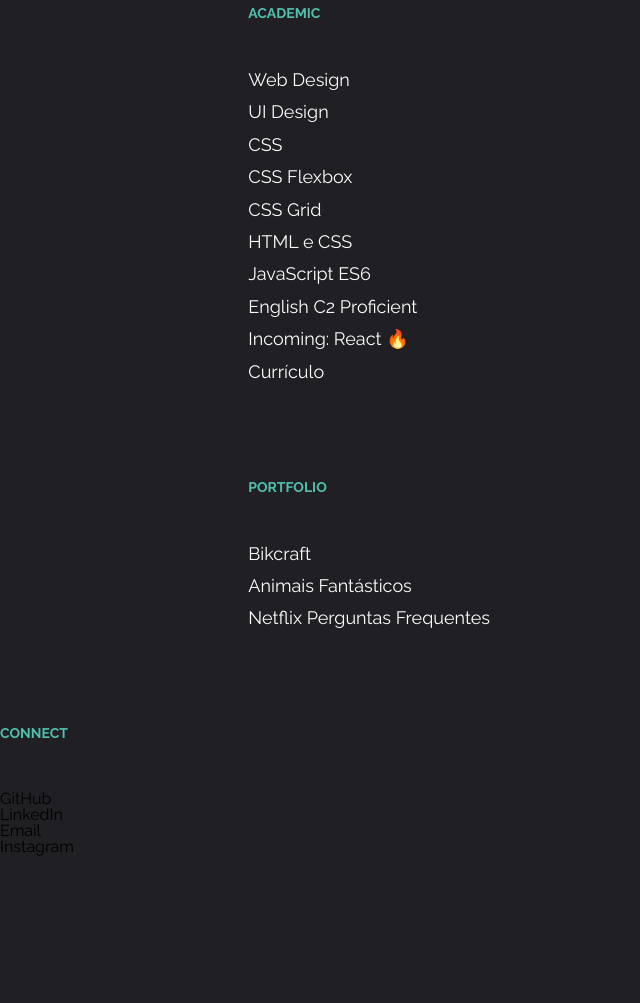
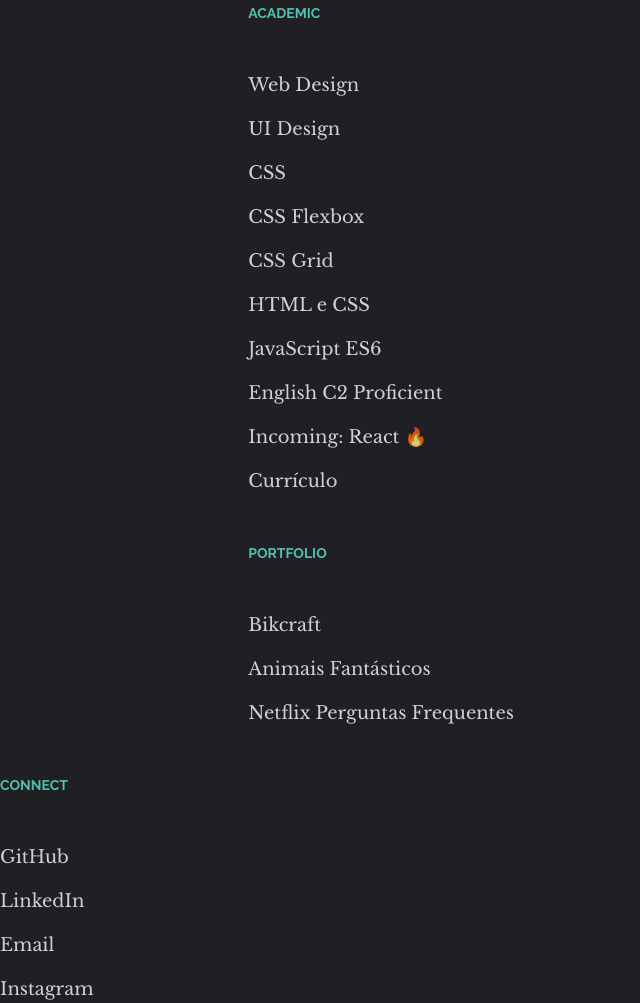
Before and after one commit to joabeduarte/me, a plain HTML site: page index.html in a window 1280 px wide. Shown: the part 413-1416 px from the top of the page, without its empty margins (0-640 px from the left). Before the commit the page ends 1269 px from the top, so only its background shows below. Drawn offline with nearby package versions, Linux system fonts and the light colour scheme.

Commit message:
ul geral done

```diff
--- a/css/style.css
+++ b/css/style.css
@@ -174,10 +174,19 @@ body {
   padding-bottom: 3rem;
 }
 .ul {
-  display: flex;
-  flex-direction: column;
-  gap: 0.9rem;
+  display: grid;
+  gap: 1rem;
   font-size: 1.125rem;
+  font-family: "Libre Baskerville", serif;
+  font-weight: 400;
+  line-height: 28px;
+  color: #fdfcfe;
+}
+.ul li a {
+  opacity: 0.8;
+}
+.ul a:hover {
+  opacity: 1;
 }
 /* header */
 
@@ -270,7 +279,6 @@ body {
 /* portfolio */
 
 .portfolio {
-
   padding-bottom: 3rem;
   color: #fdfcfe;
 }
--- a/index.html
+++ b/index.html
@@ -34,7 +34,7 @@
 
     <section class="academic" id="academic">
       <h1 class="t2">Academic</h1>
-      <ul class="academic ul">
+      <ul class="ul">
         <li><a href="">Web Design</a></li>
         <li><a href="">UI Design</a></li>
         <li><a href="">CSS</a></li>
@@ -50,7 +50,7 @@
 
     <section class="portfolio" id="portfolio">
       <h1 class="t2">Portfolio</h1>
-      <ul class="portfolio ul">
+      <ul class="ul">
         <li><a href="">Bikcraft</a></li>
         <li><a href="">Animais Fantásticos</a></li>
         <li><a href="">Netflix Perguntas Frequentes</a></li>
@@ -59,9 +59,9 @@
 
   </main>
 
-  <footer>
+  <footer class="footer">
     <h1 class="t2">Connect</h1>
-    <ul>
+    <ul class="ul">
       <li><a href="">GitHub</a></li>
       <li><a href="">LinkedIn</a></li>
       <li><a href="">Email</a></li>
```
